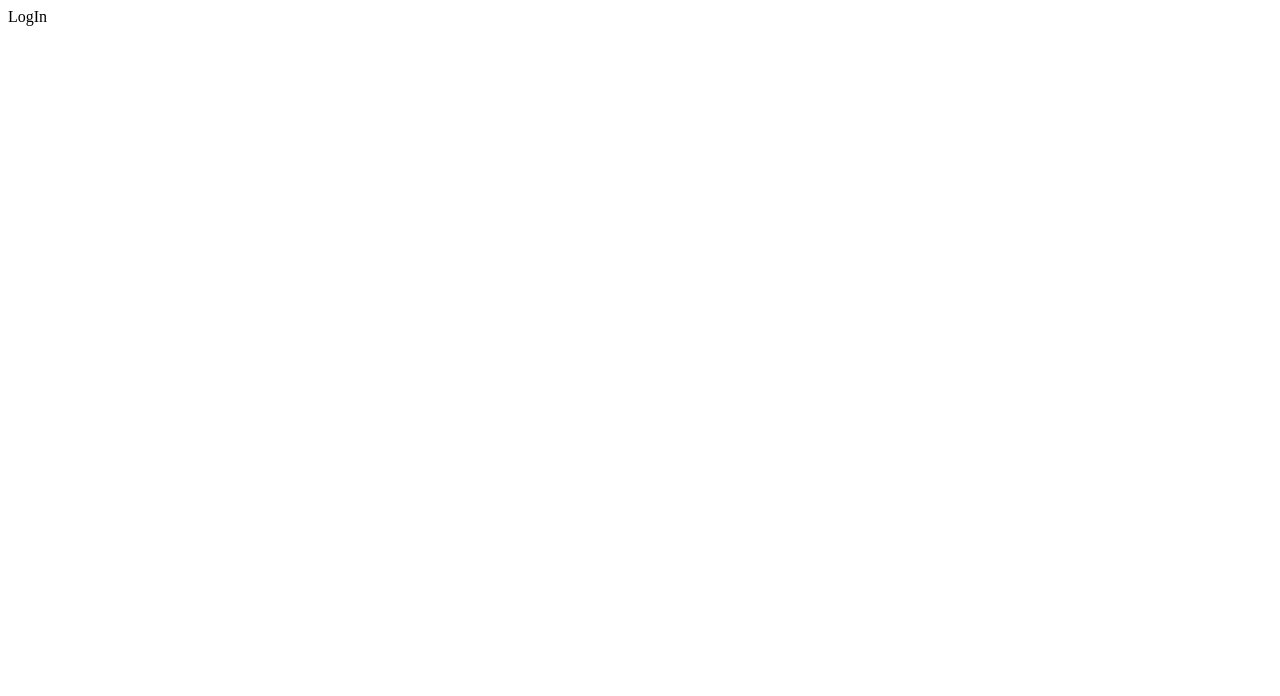
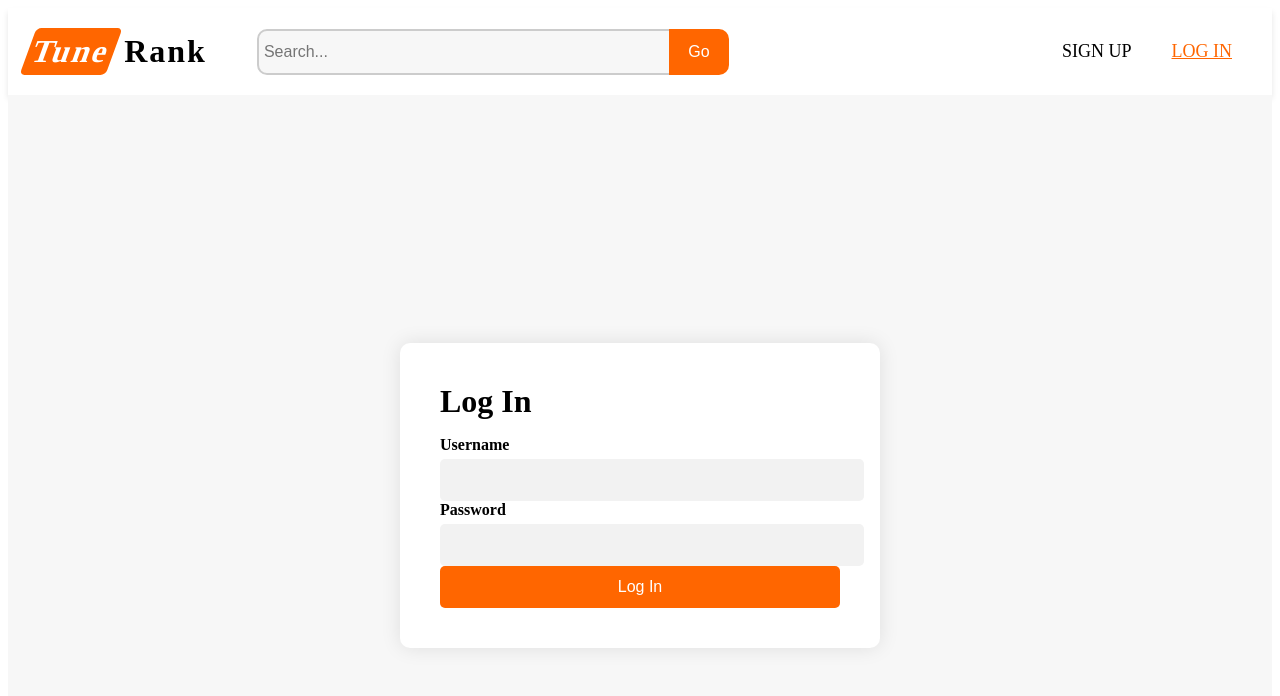
Before and after one commit to WinterAmlaw/TuneRank, a React (Create React App) app in the folder client/: page /login in a window 1280 px wide. Shown: the top 696 px of the page. Built offline with nearby package versions, Linux system fonts and the light colour scheme.

Commit message:
implemented login page with axios api, tested:OK. implemented authentication context with JWT set on local storage

```diff
--- a/client/package.json
+++ b/client/package.json
@@ -7,6 +7,7 @@
     "@testing-library/jest-dom": "^5.16.5",
     "@testing-library/react": "^13.4.0",
     "@testing-library/user-event": "^13.5.0",
+    "axios": "^1.4.0",
     "react": "^18.2.0",
     "react-dom": "^18.2.0",
     "react-router-dom": "^6.11.2",
--- /dev/null
+++ b/client/src/apis/AxiosApi.js
@@ -0,0 +1,5 @@
+import axios from 'axios';
+
+export default axios.create({
+  baseURL : "http://localhost:3009/api/v1",
+});
--- a/client/src/components/NavBar.jsx
+++ b/client/src/components/NavBar.jsx
@@ -1,13 +1,13 @@
 import React from 'react';
-import { Link, useLocation } from 'react-router-dom';
+import { NavLink, useLocation } from 'react-router-dom';
 import styled from 'styled-components';
 
 
 const Navbar = () => {
   const location = useLocation();
-  if (location.pathname === '/signup' || location.pathname === '/login') {
-    return null;
-  }
+  // if (location.pathname === '/signup' || location.pathname === '/login') {
+  //   return null;
+  // }
   return (
     <NavContainer>
       <Logo href="/">
@@ -18,8 +18,8 @@ const Navbar = () => {
         <SearchButton>Go</SearchButton>
       </SearchContainer>
       <RightContainer>
-        <NavItem to="/signup">Sign Up</NavItem>
-        <NavItem to="/login">Log In</NavItem>
+        <NavSignup to="/signup" isActive={() => ['/signup', '/signup/'].includes(location.pathname)}>Sign Up</NavSignup>
+        <NavLogin to="/login" isActive={() => location.pathname === '/login'}>Log In</NavLogin>
       </RightContainer>
     </NavContainer>
   );
@@ -157,7 +157,8 @@ const RightContainer = styled.div`
   }
 `;
 
-const NavItem = styled(Link)`
+
+const NavItem = styled(NavLink)`
   display: inline-block;
   padding: 10px 15px;
   margin: 0 5px;
@@ -170,6 +171,11 @@ const NavItem = styled(Link)`
     color: #f60;
   }
 
+  &.active {
+    color: #f60;
+    text-decoration: underline;
+  }
+
   @media (max-width: 992px) {
     padding: 10px;
     margin-right: 10px;
@@ -179,4 +185,18 @@ const NavItem = styled(Link)`
     display: block;
     margin: 0;
   }
-}`;
+`;
+
+const NavSignup = styled(NavItem)`
+  &.active {
+    color: #f60;
+    text-decoration: underline;
+  }
+`;
+
+const NavLogin = styled(NavItem)`
+  &.active {
+    color: #f60;
+    text-decoration: underline;
+  }
+`;
--- /dev/null
+++ b/client/src/context/AuthProvider.jsx
@@ -0,0 +1,32 @@
+import React, { createContext, useState, useEffect } from 'react';
+
+export const AuthContext = createContext();
+
+const AuthProvider = ({ children }) => {
+  const [token, setToken] = useState(localStorage.getItem('auth_token') || null);
+
+  useEffect(() => {
+    // update localStorage when token changes
+    if (token) {
+      localStorage.setItem('auth_token', token);
+    } else {
+      localStorage.removeItem('auth_token');
+    }
+  }, [token]);
+
+  const login = (newToken) => {
+    setToken(newToken);
+  };
+
+  const logout = () => {
+    setToken(null);
+  };
+
+  return (
+    <AuthContext.Provider value={{ token, login, logout }}>
+      {children}
+    </AuthContext.Provider>
+  );
+};
+
+export default AuthProvider;
--- a/client/src/index.jsx
+++ b/client/src/index.jsx
@@ -1,11 +1,15 @@
 import React from 'react';
 import ReactDOM from 'react-dom/client';
 import App from './App';
+import AuthProvider from './context/AuthProvider';
 
 const root = ReactDOM.createRoot(document.getElementById('root'));
 root.render(
   <React.StrictMode>
-    <App />
+    <AuthProvider>
+      <App />
+    </AuthProvider>
+
   </React.StrictMode>
 );
 
--- a/client/src/routes/LogIn.js
+++ b/client/src/routes/LogIn.js
@@ -1,9 +1,129 @@
-import React from 'react'
+import React, { useState } from 'react';
+import styled from 'styled-components';
+import AxiosUsers from '../apis/AxiosUsers';
+import AxiosApi from '../apis/AxiosApi';
 
 const LogIn = () => {
+  const [username, setUsername] = useState('');
+  const [password, setPassword] = useState('');
+  const [error, setError] = useState(null);
+
+  const handleSubmit = async (event) => {
+    event.preventDefault();
+
+    try {
+      const response = await AxiosApi.post( '/login', {
+        email: username,
+        password: password,
+      })
+      console.log(response);
+      // Redirect to homepage on successful login
+      // window.location.href = '/';
+    } catch (error) {
+      setError(error.message);
+    }
+  };
+
   return (
-    <div>LogIn</div>
-  )
-}
+    <Wrapper>
+      <FormWrapper>
+        <Title>Log In</Title>
+        {error && <ErrorMessage>{error}</ErrorMessage>}
+        <form onSubmit={handleSubmit}>
+          <div>
+            <Label htmlFor="username">Username</Label>
+            <Input
+              id="username"
+              type="text"
+              value={username}
+              onChange={(event) => setUsername(event.target.value)}
+              required
+            />
+          </div>
+          <div>
+            <Label htmlFor="password">Password</Label>
+            <Input
+              id="password"
+              type="password"
+              value={password}
+              onChange={(event) => setPassword(event.target.value)}
+              required
+            />
+          </div>
+          <Button type="submit">Log In</Button>
+        </form>
+      </FormWrapper>
+    </Wrapper>
+  );
+};
 
-export default LogIn
+export default LogIn;
+
+
+const Wrapper = styled.div`
+  display: flex;
+  justify-content: center;
+  align-items: center;
+  height: 100vh;
+  background-color: #f7f7f7;
+`;
+
+const FormWrapper = styled.div`
+  border-radius: 10px;
+  box-shadow: 0 0 20px rgba(0, 0, 0, 0.1);
+  padding: 40px;
+  background-color: #fff;
+  max-width: 400px;
+  width: 100%;
+`;
+
+const Title = styled.h1`
+  margin-top: 0;
+  margin-bottom: 1rem;
+`;
+
+const Input = styled.input`
+  appearance: none;
+  background-color: #f2f2f2;
+  border: none;
+  border-radius: 5px;
+  font-size: 16px;
+  padding: 12px;
+  width: 100%;
+
+  &:focus {
+    outline: none;
+  }
+`;
+
+const Label = styled.label`
+  display: block;
+  font-weight: bold;
+  margin-bottom: 5px;
+`;
+
+const Button = styled.button`
+  appearance: none;
+  background-color: #f60;
+  border: none;
+  border-radius: 5px;
+  color: #fff;
+  cursor: pointer;
+  font-size: 16px;
+  padding: 12px;
+  width: 100%;
+
+  &:hover {
+    background-color: #f90;
+  }
+
+  &:active {
+    background-color: #f00;
+  }
+`;
+
+const ErrorMessage = styled.p`
+  color: #f00;
+  font-size: 14px;
+  margin-top: 10px;
+`;
```
Also changed, not shown: client/src/context/UserContext.jsx (deleted), 1 other file (tests, documents, lock files or other folders).
